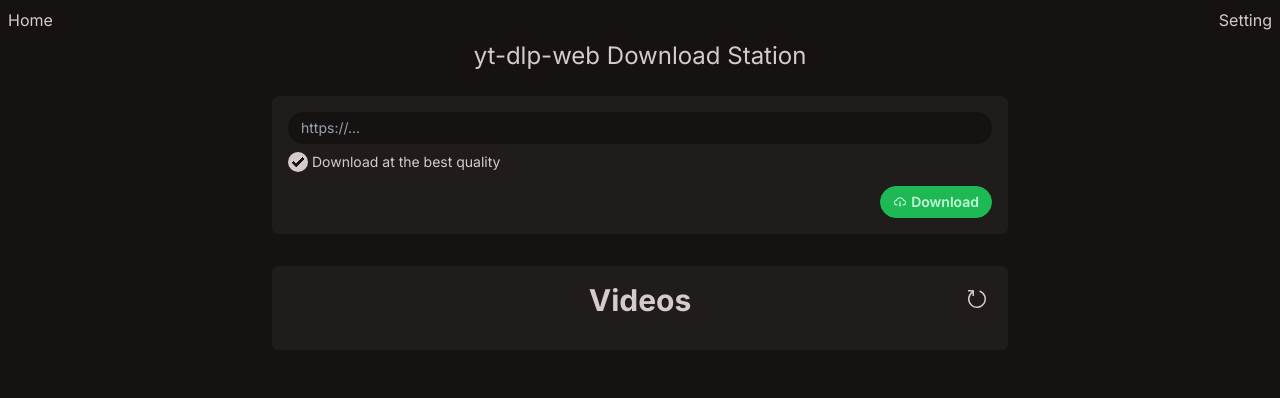
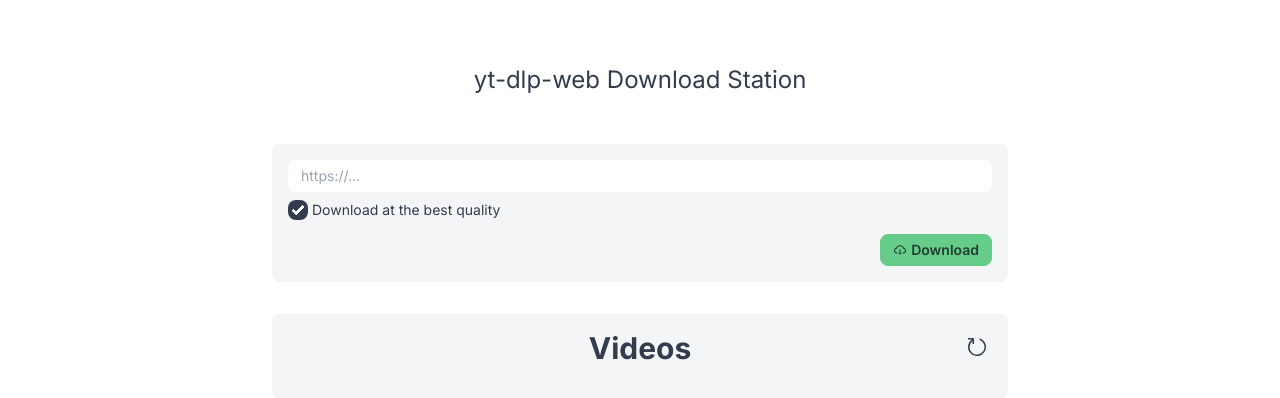
Before and after one commit to sooros5132/yt-dlp-web, a Next.js app: page / in a window 1280 px wide. Shown: the top 398 px of the page. Built offline with nearby package versions, Linux system fonts and the light colour scheme.

Commit message:
light 모드 적용

```diff
--- a/src/app/layout.tsx
+++ b/src/app/layout.tsx
@@ -15,9 +15,9 @@ export const metadata = {
 
 export default function RootLayout({ children }: { children: React.ReactNode }) {
   return (
-    <html lang='en' data-theme='forest'>
+    <html lang='en'>
       <body className={classNames(inter.className, 'min-w-[300px]')}>
-        <Header />
+        {/* <Header /> */}
         {children}
         <ToastContainerWrapper />
         <ClientWorks />
--- a/src/app/page.tsx
+++ b/src/app/page.tsx
@@ -5,8 +5,8 @@ import { VideoList } from '@/components/VideoList';
 export default function Home() {
   return (
     <main className='mx-auto max-w-3xl pb-10'>
-      <h1 className='text-center text-2xl'>yt-dlp-web Download Station</h1>
-      <div className='my-2 p-4 text-base-content rounded-md'>
+      <h1 className='text-center text-2xl mt-16 mb-8'>yt-dlp-web Download Station</h1>
+      <div className='p-4 text-base-content rounded-md'>
         <DownloadForm />
         <VideoList />
       </div>
--- a/tailwind.config.js
+++ b/tailwind.config.js
@@ -23,7 +23,7 @@ module.exports = {
   },
   daisyui: {
     darkTheme: 'forest',
-    themes: ['light', 'forest']
+    themes: ['emerald', 'forest']
   },
   plugins: [require('@tailwindcss/line-clamp'), require('daisyui')]
 };
```
